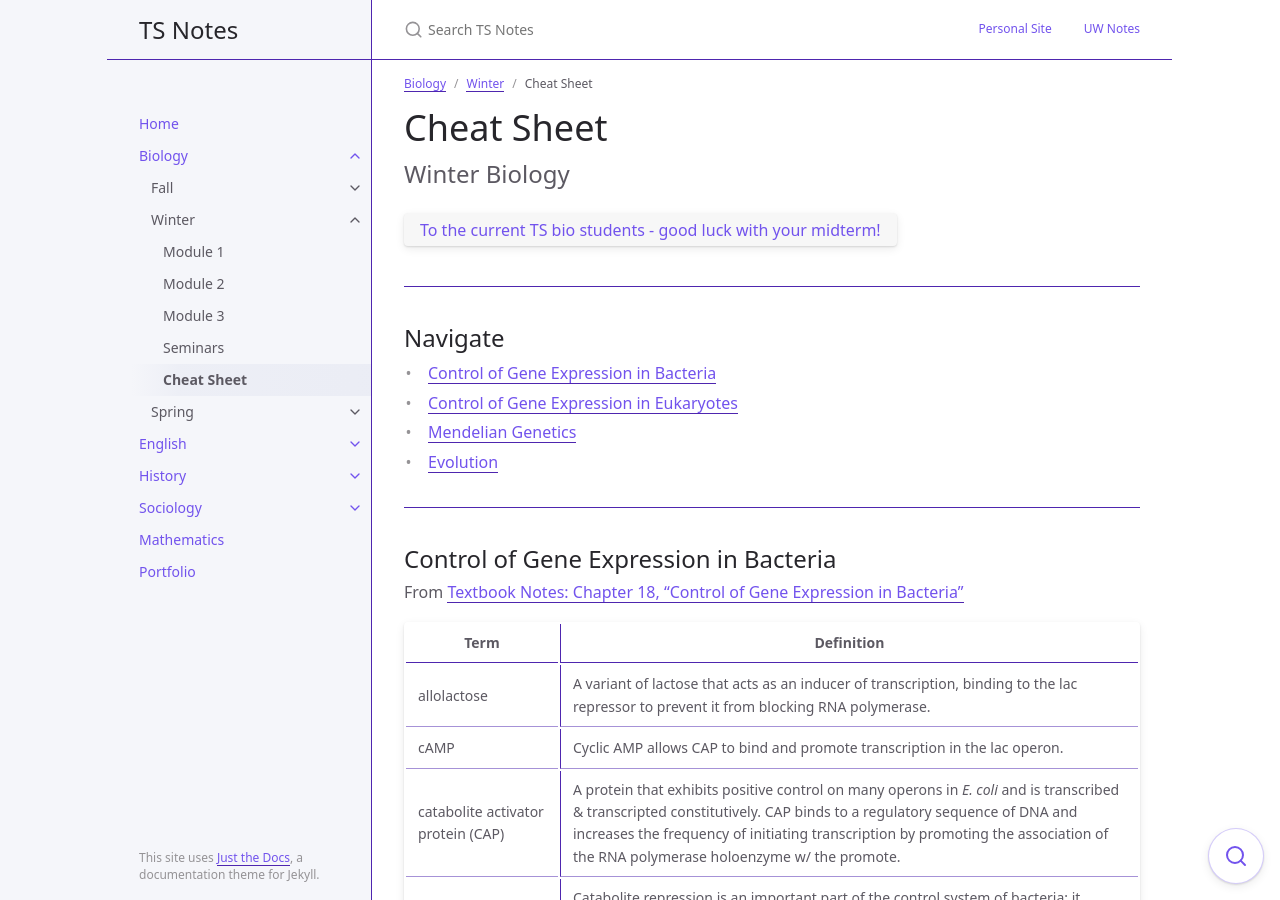
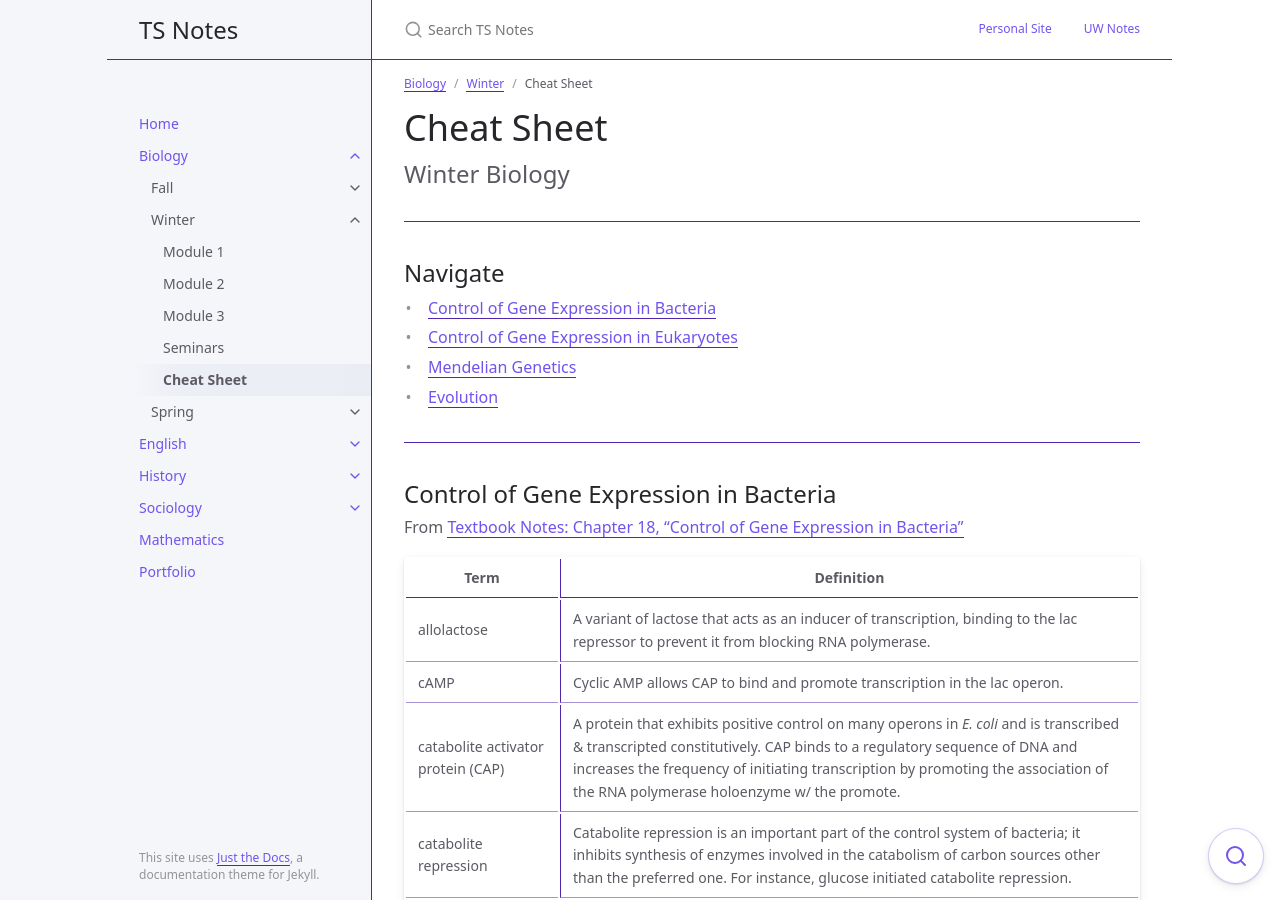
Before and after one commit to andre-ye/ts, a Jekyll site: the page built from docs/biology/winter/cheat-sheet.md, in a window 1280 px wide and 900 px high. Built offline with Jekyll 4.4.1, drawn with Linux system fonts in a browser that asks for light colours; nearby versions of some CDN libraries.

Commit message:
Update cheat-sheet.md

```diff
--- a/docs/biology/winter/cheat-sheet.md
+++ b/docs/biology/winter/cheat-sheet.md
@@ -10,8 +10,6 @@ nav_order: 100
 
 Winter Biology
 {: .fs-6 .fw-300 }
-
-[To the current TS bio students - good luck with your midterm!](){: .btn }
 
 ---
 
```
